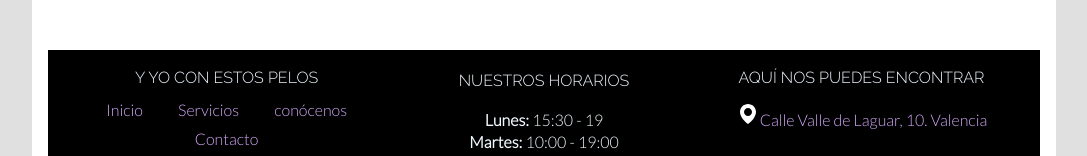
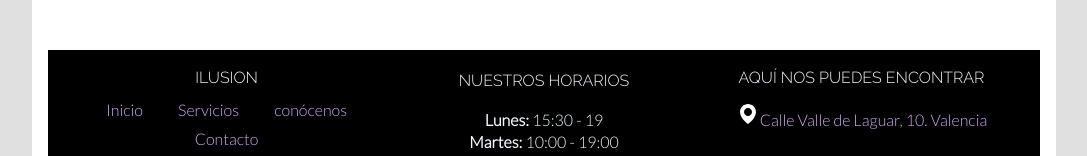
Before and after one commit to yoadiaval/ilusion, a plain HTML site: page index.html in a window 1280 px wide. Shown: the part 4037-4193 px from the top of the page, without its empty margins (96-1183 px from the left). Drawn offline with nearby package versions, Linux system fonts and the light colour scheme.

Commit message:
Update index.html

```diff
--- a/index.html
+++ b/index.html
@@ -170,7 +170,7 @@
 
         <footer >
                 <div>
-                    <h2>Y YO CON ESTOS PELOS</h2>
+                    <h2>ILUSION</h2>
                     <ul>
                         <ul class="clearfix">
                             <li><a href="#">Inicio</a></li>
```
